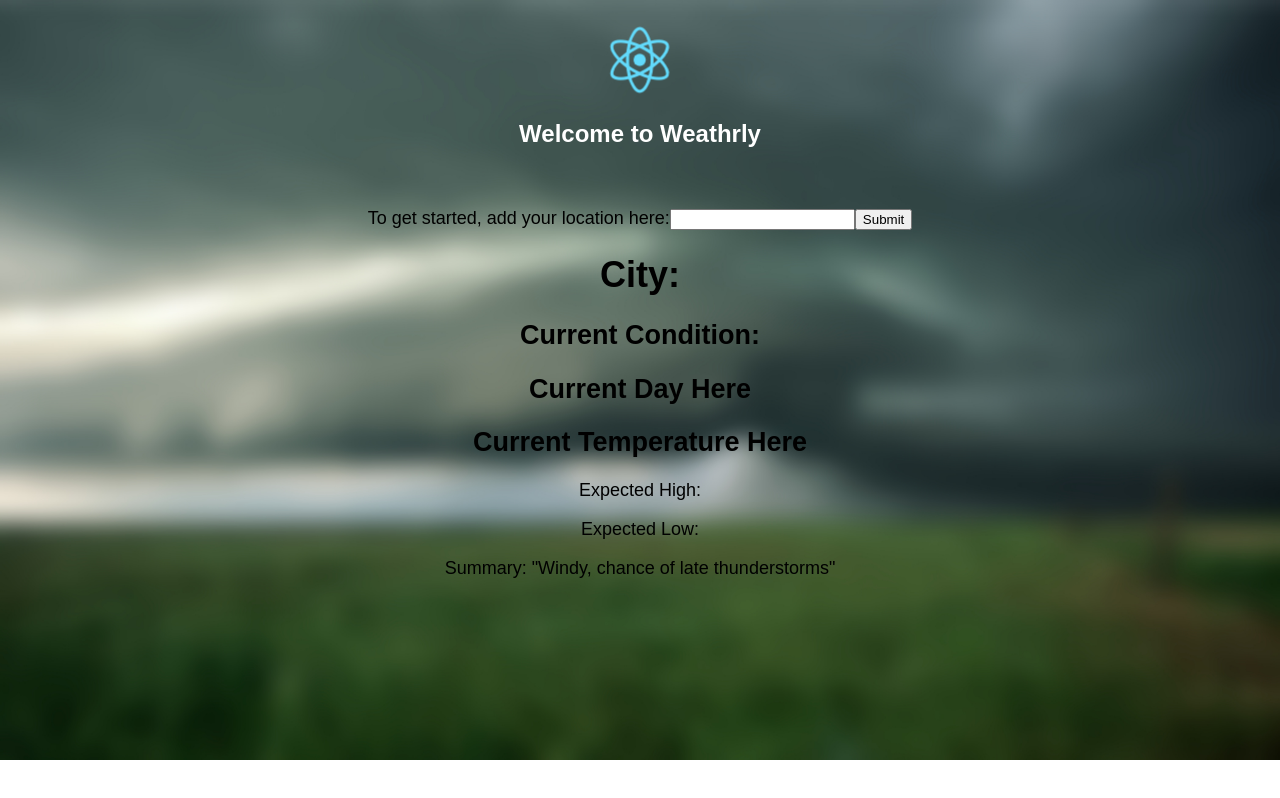
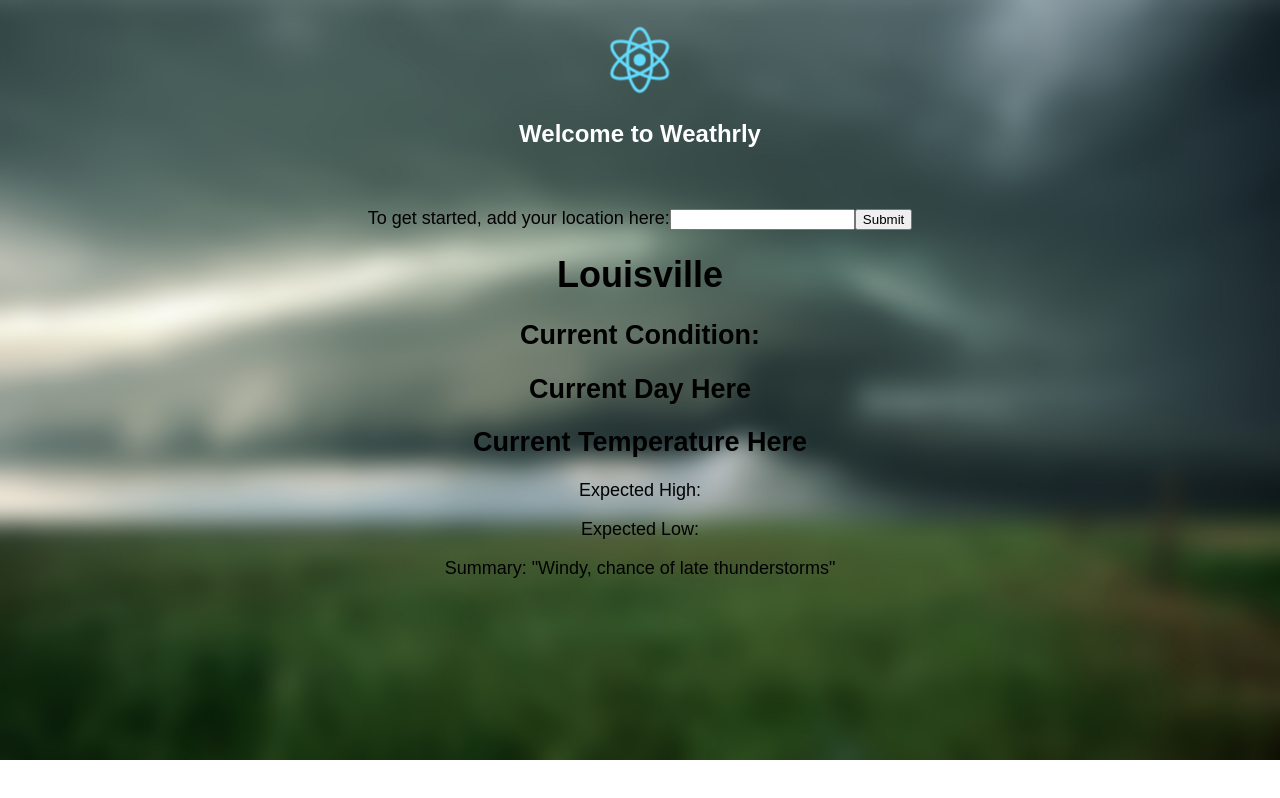
Before and after one commit to kmiller9393/weathrly, a React (Create React App) app: page / in a window 1280 px wide. Built offline with nearby package versions, Linux system fonts and the light colour scheme.

Commit message:
Add cleaners file to store all of the CurrentWeather class' location and weather data

```diff
--- a/src/App.js
+++ b/src/App.js
@@ -1,7 +1,7 @@
 import React, { Component } from 'react';
 import logo from './logo.svg';
-import CurrentWeather from './CurrentWeather';
-import WeatherData from './WeatherData'
+import CurrentWeather from './CurrentWeather.js';
+import { city } from './cleaners.js';
 import './App.css';
 
 
@@ -9,16 +9,12 @@ class App extends Component {
   constructor() {
     super();
     this.state = {
-      city: '',
+      city: city(),
       country: '',
       temperature: '',
       humidity: '',
       description: ''
     }
-  }
-
-  addLocation = () => {
-
   }
 
   render() {
--- a/src/CurrentWeather.js
+++ b/src/CurrentWeather.js
@@ -1,18 +1,19 @@
 import React, { Component } from 'react';
 import App from './App';
+import { city } from './cleaners.js';
 
 export default class CurrentWeather extends Component {
   constructor() {
     super();
     this.state = {
-      location: ''
+      city: city()
     }
   }
 
   render() {
     return(
       <div>
-        <h1>City: </h1>
+        <h1>{ this.state.city }</h1>
         <h2>Current Condition: </h2>
         <h2>Current Day Here </h2>
         <h2>Current Temperature Here</h2>
--- /dev/null
+++ b/src/cleaners.js
@@ -0,0 +1,7 @@
+import React from 'react';
+import WeatherData from './WeatherData.js';
+
+
+export const city = () => {
+  return WeatherData.current_observation.display_location.city;
+}
```
